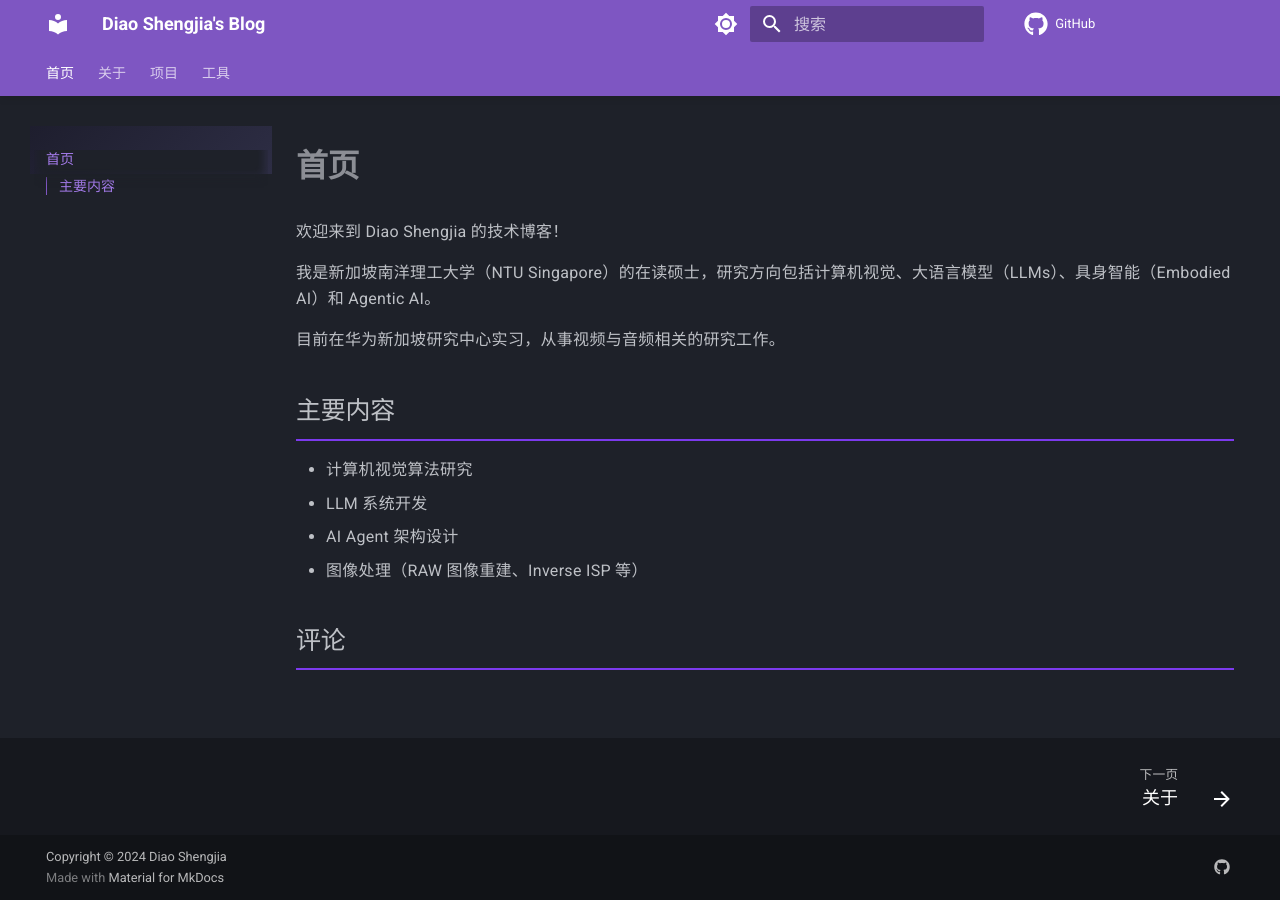
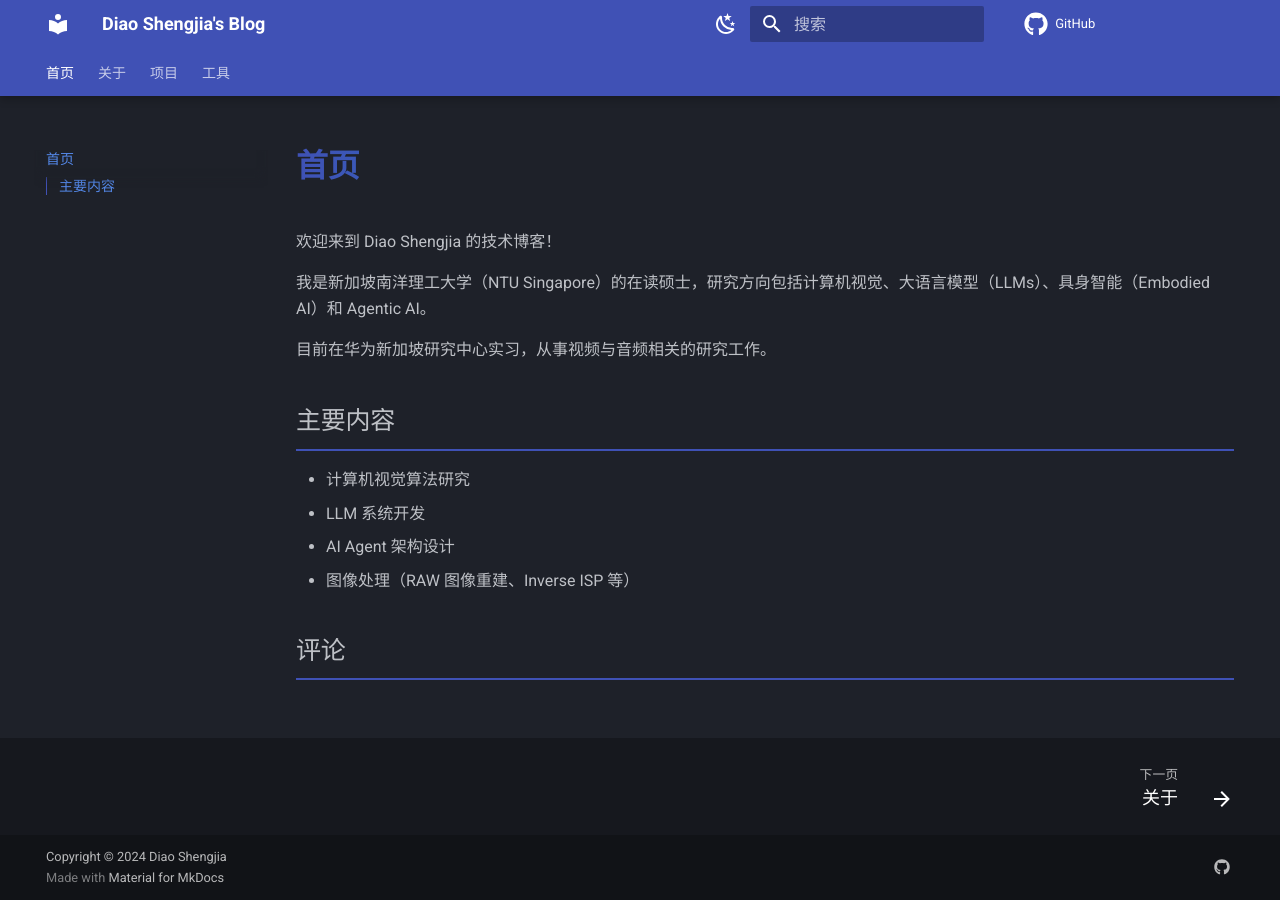
Before and after one commit to GoDiao/blog-source, an MkDocs documentation site: the page built from docs/index.md, in a window 1280 px wide. Built offline with MkDocs 1.6.1 and Material for MkDocs 9.7.7, drawn with Linux system fonts in a browser that asks for light colours; comment, search, counter and statistics services are not loaded.

Commit message:
Upgrade to premium Indigo & Cyan theme with advanced features and animations

```diff
--- a/docs/stylesheets/main.css
+++ b/docs/stylesheets/main.css
@@ -13,22 +13,44 @@
     text-shadow: none;
 }
 
-/* 高级感样式 */
-:root {
-    --md-primary-fg-color: #7c3aed;
-    --md-accent-fg-color: #fbbf24;
+/* 给卡片增加微弱的悬浮提升感 */
+.md-content__inner img {
+    border-radius: 8px;
+    box-shadow: 0 4px 10px rgba(0, 0, 0, 0.1);
+    transition: transform 0.3s ease;
 }
 
-/* 文章卡片效果 */
-.md-content {
-    line-height: 1.8;
-    letter-spacing: 0.3px;
+.md-content__inner img:hover {
+    transform: translateY(-2px);
+}
+
+/* 渐变色标题，让首页更亮眼 */
+.md-main__inner h1 {
+    background: linear-gradient(90deg, #3f51b5, #00bcd4);
+    -webkit-background-clip: text;
+    -webkit-text-fill-color: transparent;
+    background-clip: text;
+    font-weight: 800;
+}
+
+/* 隐藏滚动条，保持极致简约 */
+::-webkit-scrollbar {
+    width: 6px;
+}
+
+::-webkit-scrollbar-thumb {
+    background-color: rgba(0, 0, 0, 0.2);
+    border-radius: 3px;
+}
+
+::-webkit-scrollbar-track {
+    background-color: transparent;
 }
 
 /* 代码块美化 */
 .md-typeset code {
-    background-color: rgba(124, 58, 237, 0.1);
-    color: #7c3aed;
+    background-color: rgba(63, 81, 181, 0.1);
+    color: #3f51b5;
     padding: 2px 6px;
     border-radius: 4px;
     font-weight: 500;
@@ -41,49 +63,61 @@
 }
 
 /* 标题美化 */
-.md-typeset h1 {
-    font-weight: 700;
-    letter-spacing: -0.5px;
-    margin-bottom: 1.5rem;
-}
-
 .md-typeset h2 {
-    border-bottom: 2px solid #7c3aed;
+    border-bottom: 2px solid #3f51b5;
     padding-bottom: 0.5rem;
     margin-top: 2rem;
 }
 
+.md-typeset h3 {
+    color: #3f51b5;
+}
+
 /* 链接美化 */
 .md-typeset a {
-    color: #7c3aed;
+    color: #3f51b5;
     text-decoration: none;
     transition: all 0.3s ease;
     border-bottom: 1px solid transparent;
 }
 
 .md-typeset a:hover {
-    border-bottom: 1px solid #7c3aed;
+    border-bottom: 1px solid #3f51b5;
     opacity: 0.8;
 }
 
-/* 导航栏美化 */
-.md-header {
-    box-shadow: 0 2px 8px rgba(0, 0, 0, 0.1);
-}
-
-/* 侧边栏美化 */
-.md-sidebar {
-    background: linear-gradient(135deg, #f5f5f5 0%, #ffffff 100%);
-}
-
-[data-md-color-scheme="slate"] .md-sidebar {
-    background: linear-gradient(135deg, #1e1e2e 0%, #2d2d44 100%);
-}
-
-/* 卡片阴影 */
+/* 引用块美化 */
 .md-typeset blockquote {
-    border-left: 4px solid #7c3aed;
-    background-color: rgba(124, 58, 237, 0.05);
+    border-left: 4px solid #3f51b5;
+    background-color: rgba(63, 81, 181, 0.05);
     padding: 1rem;
     border-radius: 4px;
 }
+
+/* 任务列表美化 */
+.md-typeset .task-list-item {
+    list-style-type: none;
+}
+
+/* 表格美化 */
+.md-typeset table {
+    border-collapse: collapse;
+}
+
+.md-typeset table tbody tr:hover {
+    background-color: rgba(63, 81, 181, 0.05);
+}
+
+/* 深色模式调整 */
+[data-md-color-scheme="slate"] .md-typeset code {
+    background-color: rgba(100, 200, 255, 0.1);
+    color: #64c8ff;
+}
+
+[data-md-color-scheme="slate"] .md-typeset a {
+    color: #64c8ff;
+}
+
+[data-md-color-scheme="slate"] .md-typeset a:hover {
+    border-bottom: 1px solid #64c8ff;
+}
--- a/mkdocs.yml
+++ b/mkdocs.yml
@@ -5,24 +5,24 @@ repo_url: https://github.com/GoDiao/blog-source
 copyright: Copyright &copy; 2024 Diao Shengjia
 
 theme:
+  name: material
   custom_dir: overrides
-  name: material
+  language: zh
   icon:
     repo: fontawesome/brands/github
-  language: zh
   palette:
     - scheme: slate
-      primary: deep purple
-      accent: amber
+      primary: indigo
+      accent: cyan
       toggle:
-        icon: material/brightness-7
-        name: Switch to light mode
+        icon: material/weather-night
+        name: 切换至亮色模式
     - scheme: default
-      primary: deep purple
-      accent: amber
+      primary: indigo
+      accent: indigo
       toggle:
-        icon: material/brightness-4
-        name: Switch to dark mode
+        icon: material/weather-sunny
+        name: 切换至深色模式
   features:
     - navigation.instant
     - navigation.instant.progress
@@ -30,11 +30,19 @@ theme:
     - navigation.tabs
     - navigation.tabs.sticky
     - navigation.sections
+    - navigation.expand
+    - navigation.path
+    - navigation.top
     - navigation.footer
+    - content.code.annotate
     - content.code.copy
+    - content.tooltips
     - toc.follow
     - toc.integrate
     - header.autohide
+    - search.suggest
+    - search.highlight
+    - search.share
 
 nav:
   - 首页: index.md
@@ -47,7 +55,6 @@ plugins:
   - wavedrom:
       embed_svg: true
       pymdownx: true
-
 
 markdown_extensions:
   - toc:
@@ -75,6 +82,16 @@ markdown_extensions:
   - pymdownx.details
   - pymdownx.tilde
   - footnotes
+  - pymdownx.magiclink
+  - pymdownx.caret
+  - pymdownx.mark
+  - pymdownx.tabbed:
+      alternate_style: true
+  - pymdownx.tasklist:
+      custom_checkbox: true
+  - pymdownx.emoji:
+      emoji_index: !!python/name:material.extensions.emoji.twemoji
+      emoji_generator: !!python/name:material.extensions.emoji.to_svg
 
 extra_css:
   - stylesheets/main.css
```
